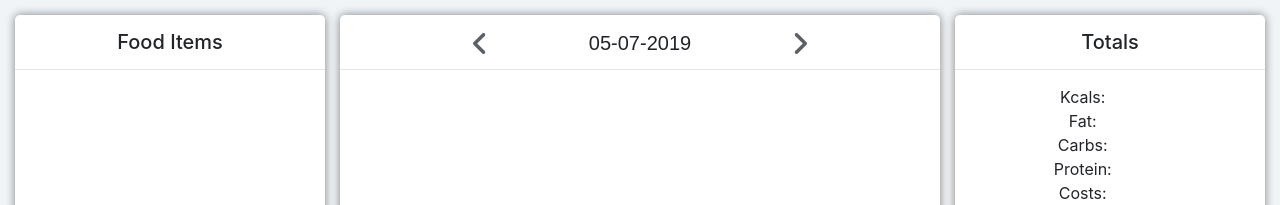
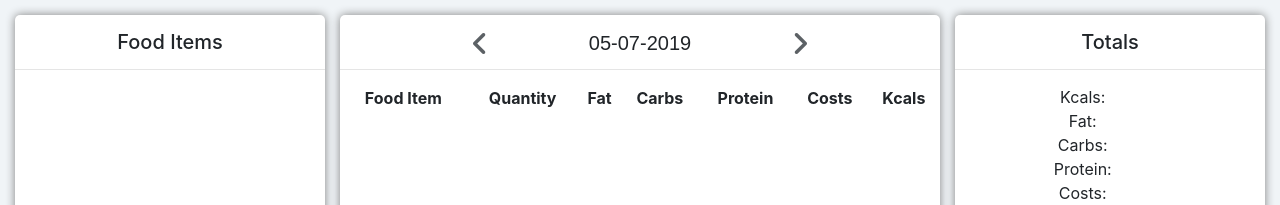
Before and after one commit to jellevanderschaaf/Diet-Tracker, a PHP site: page / in a window 1280 px wide. Shown: the part 50-255 px from the top of the page. Run offline with PHP 8.4, Linux system fonts and the light colour scheme; data that the repository does not hold is empty; some libraries are stand-ins or nearby versions; some web fonts are replaced.

Commit message:
Created a table.

```diff
--- a/index.php
+++ b/index.php
@@ -232,7 +232,25 @@ if (isset($_POST['create_button'])) {
 
             <div id="listToday"></div>
 
+
+            <table style="width:100%">
+  <tr>
+    <th>Food Item</th>
+    <th>Quantity</th>
+    <th>Fat</th>
+    <th>Carbs</th>
+    <th>Protein</th>
+    <th>Costs</th>
+    <th>Kcals</th>
+  </tr>
+</table>
+
+
+
         </div>
+
+
+
         <div class="grid-item">
             <h5>Totals</h5>
             <hr>
@@ -272,9 +290,13 @@ if (isset($_POST['create_button'])) {
 
 
     <script>
+
 $(document).ready(function(){
+
     $(function () {
+
   $('[data-toggle="tooltip"]').tooltip()
+
 })
 
 var id;
@@ -330,7 +352,7 @@ var edit_protein = document.getElementById('editProtein').value;
 var edit_kcals = document.getElementById('editKcals').value;
 var edit_price = document.getElementById('editPrice').value;
 
-    $.post("update.php", {id: id, edit_fname: edit_fname, edit_fat: edit_fat,  edit_carbs: edit_carbs, edit_protein: edit_protein, edit_kcals: edit_kcals, edit_price: edit_price, updatethis: updatethis}, function(data){
+    $.post("update.php", {id: id, edit_fname: edit_fname, edit_fat: edit_fat, edit_carbs: edit_carbs, edit_protein: edit_protein, edit_kcals: edit_kcals, edit_price: edit_price, updatethis: updatethis}, function(data){
 
     });
 
```
